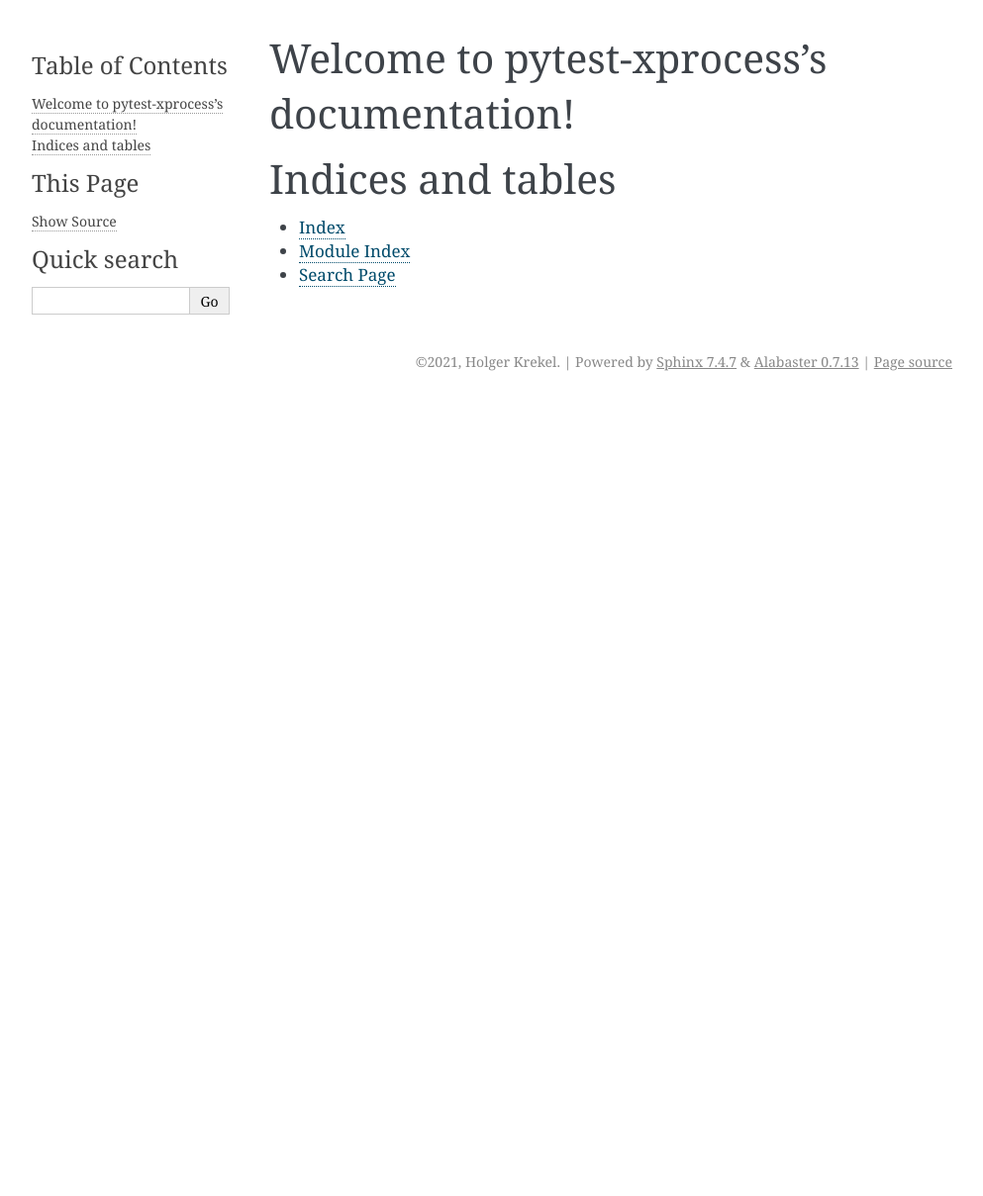
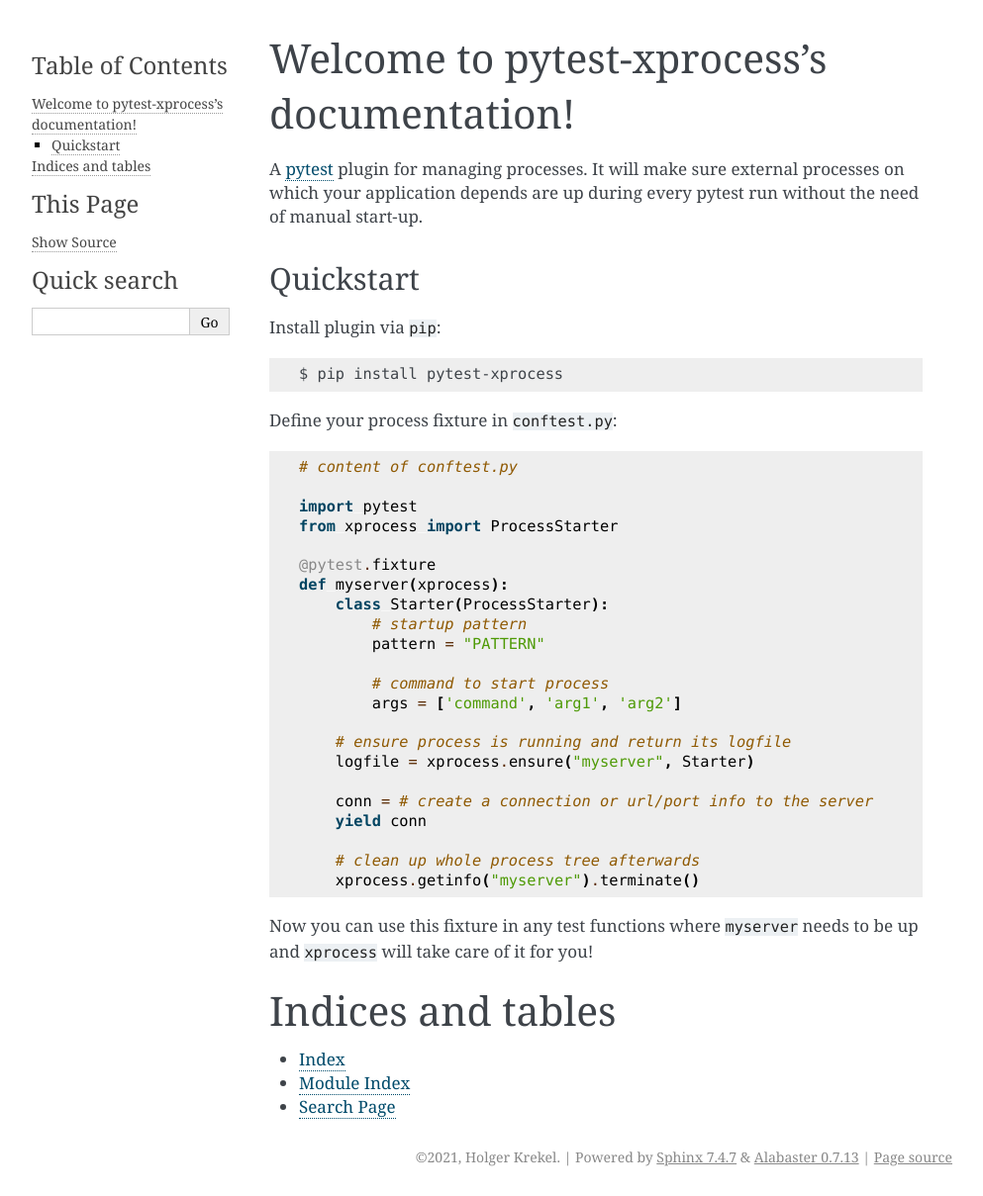
Before and after one commit to pytest-dev/pytest-xprocess, a Sphinx documentation site: the page built from docs/source/index.rst, in a window 1280 px wide. Shown: the whole page at 99% size, without its empty margins (148-1141 px from the left). Built offline with Sphinx 7.4.7, drawn with Linux system fonts in a browser that asks for light colours; before the commit the page ends 900 px from its top, so only the background shows below that.

Commit message:
add sphinx build and quickstart

```diff
--- a/docs/source/index.rst
+++ b/docs/source/index.rst
@@ -5,6 +5,46 @@
 
 Welcome to pytest-xprocess's documentation!
 ===========================================
+
+A `pytest <http://pytest.org>`_ plugin for managing processes. It will make sure external processes on which your application depends are up during every pytest run without the need of manual start-up.
+
+
+Quickstart
+----------
+
+Install plugin via ``pip``::
+
+    $ pip install pytest-xprocess
+
+Define your process fixture in ``conftest.py``:
+
+.. code-block:: python
+
+    # content of conftest.py
+
+    import pytest
+    from xprocess import ProcessStarter
+
+    @pytest.fixture
+    def myserver(xprocess):
+        class Starter(ProcessStarter):
+            # startup pattern
+            pattern = "PATTERN"
+
+            # command to start process
+            args = ['command', 'arg1', 'arg2']
+
+        # ensure process is running and return its logfile
+        logfile = xprocess.ensure("myserver", Starter)
+
+        conn = # create a connection or url/port info to the server
+        yield conn
+
+        # clean up whole process tree afterwards
+        xprocess.getinfo("myserver").terminate()
+
+Now you can use this fixture in any test functions where ``myserver`` needs to
+be up and ``xprocess`` will take care of it for you!
 
 .. toctree::
    :maxdepth: 2
```
Also changed, not shown: 1 other file.
